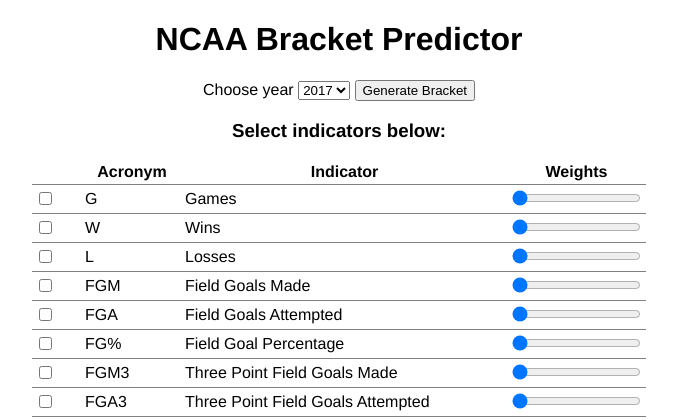
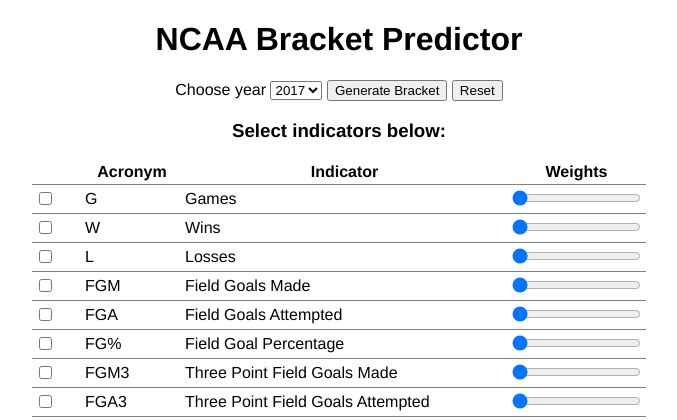
Before and after one commit to berkhoutalex/Heroku-Predictor, a Django app: page / in a window 1280 px wide. Shown: the top 420 px of the page, without its empty margins (301-978 px from the left). Run offline with Django 3.2, Linux system fonts and the light colour scheme; parts of the project's set-up code (start-up, migrations or seed data) failed here and were passed over.

Commit message:
reset button

```diff
--- a/app/templates/html/index.html
+++ b/app/templates/html/index.html
@@ -14,6 +14,7 @@
             </select>
             <!-- select multiple -->
             <input type="submit" value="Generate Bracket">
+            <input type="reset" value="Reset">
 
             <h3>Select indicators below:</h3>
             <table border=1 frame=void rules=rows cellpadding=3>
```
